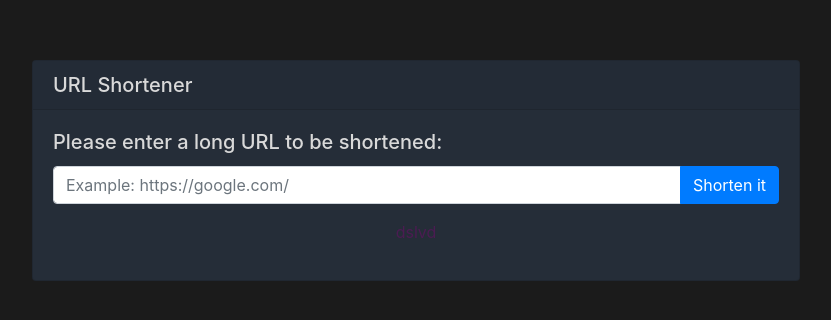
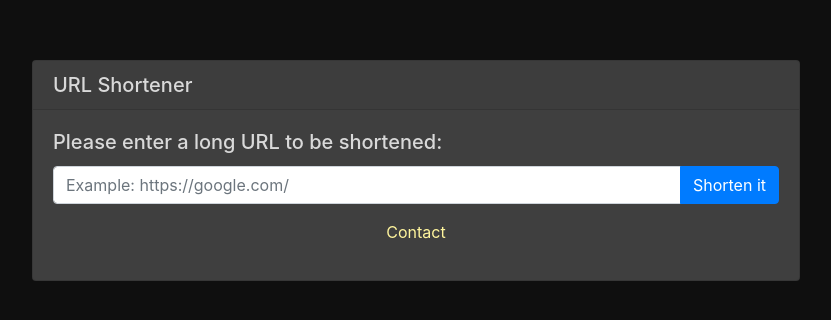
Before and after one commit to dslvd/url-shortener, a plain HTML site: page index.html in a window 1280 px wide. Shown: the part 230-550 px from the top of the page, without its empty margins (224-1055 px from the left). Drawn offline with nearby package versions, Linux system fonts and the dark colour scheme.

Commit message:
Update index.html

```diff
--- a/index.html
+++ b/index.html
@@ -38,7 +38,7 @@
     }
     .card-text > a {
       text-decoration: none;
-      color: #4b1c52;
+      color: #fff59d;
     }
     .card-text > a {
       cursor: pointer;
@@ -59,10 +59,10 @@
     @media (prefers-color-scheme: dark) {
       body {
         color: #d9d9d9;
-        background: #1b1b1b;
+        background: rgb(15, 15, 15);
       }
       .card {
-        background-color: #252d38;
+        background-color: #3f3f3f;
       }
     }
   </style>
@@ -79,7 +79,7 @@
         </div>
       </div>
       <div class="card-text">
-        <a href="https://dslvd.com" target="_self">dslvd</a>
+        <a href="https://dslvd.com" target="_self">Contact</a>
       </div>
       <p id="notice"></p>
     </div>
```
